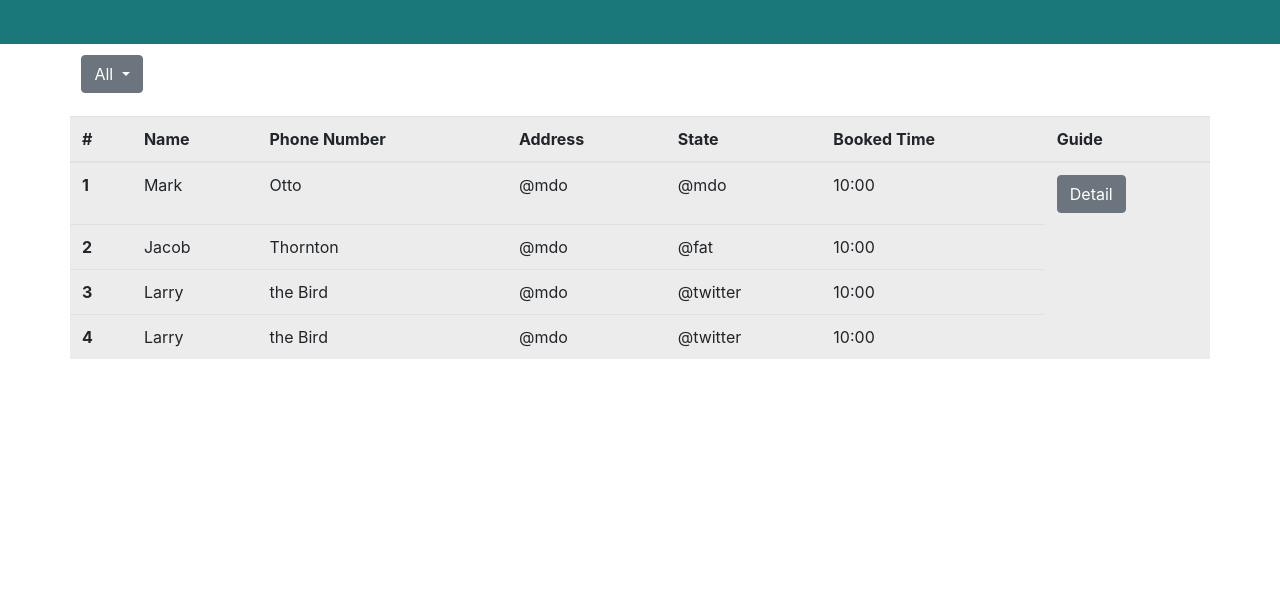
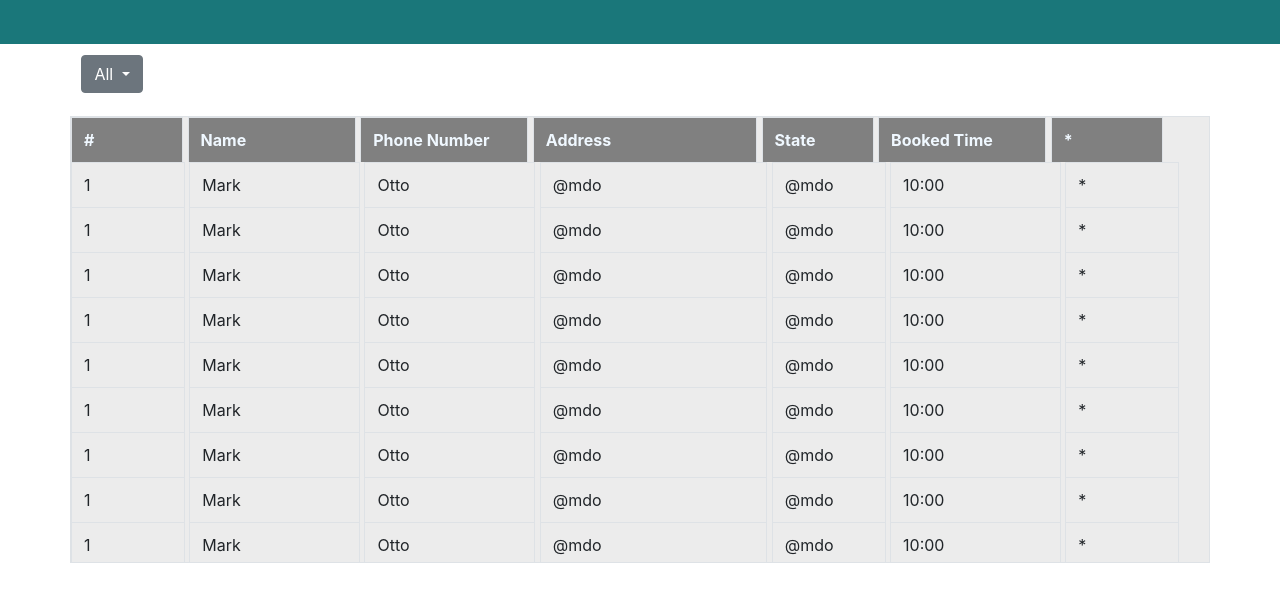
Before and after one commit to lqnhat97/simpleBike, a website: page Layout/request_management.html in a window 1280 px wide. Shown: the part 89-690 px from the top of the page. Drawn offline with nearby package versions, Linux system fonts and the light colour scheme.

Commit message:
layout app3

```diff
--- a/Layout/request_management.html
+++ b/Layout/request_management.html
@@ -16,12 +16,13 @@
     <meta name="viewport" content="width=device-width, initial-scale=1">
     <!--request_management.js-->
     <script src="../Public/JS/request_management.js"></script>
+    <link rel="stylesheet" href="../Public/CSS/manager.css">
 </head>
 
 <body style="background-color:white;">
-        <div style="background-color:rgb(26, 119, 122); padding: 3%;">
-                <h1 style="text-align:center; color:white;;"> SimpleBike Request Management</h1>
-            </div>
+    <div style="background-color:rgb(26, 119, 122); padding: 3%;">
+        <h1 style="text-align:center; color:white;;"> SimpleBike Request Management</h1>
+    </div>
     <div class="container" style="background-color:white; height: 100%;padding: 0;">
 
         <div class="dropdown" style="margin-bottom:1%; width: 10%;  padding:1%">
@@ -37,56 +38,118 @@
                 <a class="dropdown-item" href="#">Moving</a>
                 <a class="dropdown-item" href="#">Finish</a>
             </div>
-        </div style="margin: 3%;">
-        <table class="table table-active" id="requestTable">
+        </div>
+        <table class="table table-bordered table table-fixed table-active" id="requestTable" >
             <thead>
                 <tr>
-                    <th scope="col">#</th>
-                    <th scope="col">Name</th>
-                    <th scope="col">Phone Number</th>
-                    <th scope="col">Address</th>
-                    <th scope="col">State</th>
-                    <th scope="col">Booked Time</th>
-                    <th scope="col">Guide</th>
+                    <th scope="col" class="col10per">#</th>
+                    <th scope="col" class="col15per">Name</th>
+                    <th scope="col" class="col15per">Phone Number</th>
+                    <th scope="col" class="col20per">Address</th>
+                    <th scope="col" class="col10per">State</th>
+                    <th scope="col" class="col15per">Booked Time</th>
+                    <th scope="col" class="col10per">*</th>
                 </tr>
             </thead>
             <tbody>
                 <tr>
-                    <th scope="row">1</th>
-                    <td>Mark</td>
-                    <td>Otto</td>
-                    <td>@mdo</td>
-                    <td>@mdo</td>
-                    <td>10:00</td>
-                    <td>
-                        <button class="btn btn-secondary">
-                            Detail
-                        </button>
-                    </td>
+                    <td scope="row" class="col10per">1</td>
+                    <td class="col15per">Mark</td>
+                    <td class="col15per">Otto</td>
+                    <td class="col20per">@mdo</td>
+                    <td class="col10per">@mdo</td>
+                    <td class="col15per">10:00</td>
+                    <td class="col10per"> *  </td>
                 </tr>
                 <tr>
-                    <th scope="row">2</th>
-                    <td>Jacob</td>
-                    <td>Thornton</td>
-                    <td>@mdo</td>
-                    <td>@fat</td>
-                    <td>10:00</td>
+                    <td scope="row" class="col10per">1</td>
+                    <td class="col15per">Mark</td>
+                    <td class="col15per">Otto</td>
+                    <td class="col20per">@mdo</td>
+                    <td class="col10per">@mdo</td>
+                    <td class="col15per">10:00</td>
+                    <td class="col10per"> *  </td>
                 </tr>
                 <tr>
-                    <th scope="row">3</th>
-                    <td>Larry</td>
-                    <td>the Bird</td>
-                    <td>@mdo</td>
-                    <td>@twitter</td>
-                    <td>10:00</td>
+                    <td scope="row" class="col10per">1</td>
+                    <td class="col15per">Mark</td>
+                    <td class="col15per">Otto</td>
+                    <td class="col20per">@mdo</td>
+                    <td class="col10per">@mdo</td>
+                    <td class="col15per">10:00</td>
+                    <td class="col10per"> *  </td>
                 </tr>
                 <tr>
-                    <th scope="row">4</th>
-                    <td>Larry</td>
-                    <td>the Bird</td>
-                    <td>@mdo</td>
-                    <td>@twitter</td>
-                    <td>10:00</td>
+                    <td scope="row" class="col10per">1</td>
+                    <td class="col15per">Mark</td>
+                    <td class="col15per">Otto</td>
+                    <td class="col20per">@mdo</td>
+                    <td class="col10per">@mdo</td>
+                    <td class="col15per">10:00</td>
+                    <td class="col10per"> *  </td>
+                </tr>
+                <tr>
+                    <td scope="row" class="col10per">1</td>
+                    <td class="col15per">Mark</td>
+                    <td class="col15per">Otto</td>
+                    <td class="col20per">@mdo</td>
+                    <td class="col10per">@mdo</td>
+                    <td class="col15per">10:00</td>
+                    <td class="col10per"> *  </td>
+                </tr>
+                <tr>
+                    <td scope="row" class="col10per">1</td>
+                    <td class="col15per">Mark</td>
+                    <td class="col15per">Otto</td>
+                    <td class="col20per">@mdo</td>
+                    <td class="col10per">@mdo</td>
+                    <td class="col15per">10:00</td>
+                    <td class="col10per"> *  </td>
+                </tr>
+                <tr>
+                    <td scope="row" class="col10per">1</td>
+                    <td class="col15per">Mark</td>
+                    <td class="col15per">Otto</td>
+                    <td class="col20per">@mdo</td>
+                    <td class="col10per">@mdo</td>
+                    <td class="col15per">10:00</td>
+                    <td class="col10per"> *  </td>
+                </tr>
+                <tr>
+                    <td scope="row" class="col10per">1</td>
+                    <td class="col15per">Mark</td>
+                    <td class="col15per">Otto</td>
+                    <td class="col20per">@mdo</td>
+                    <td class="col10per">@mdo</td>
+                    <td class="col15per">10:00</td>
+                    <td class="col10per"> *  </td>
+                </tr>
+                <tr>
+                    <td scope="row" class="col10per">1</td>
+                    <td class="col15per">Mark</td>
+                    <td class="col15per">Otto</td>
+                    <td class="col20per">@mdo</td>
+                    <td class="col10per">@mdo</td>
+                    <td class="col15per">10:00</td>
+                    <td class="col10per"> *  </td>
+                </tr>
+                <tr>
+                    <td scope="row" class="col10per">1</td>
+                    <td class="col15per">Mark</td>
+                    <td class="col15per">Otto</td>
+                    <td class="col20per">@mdo</td>
+                    <td class="col10per">@mdo</td>
+                    <td class="col15per">10:00</td>
+                    <td class="col10per"> *  </td>
+                </tr>
+                <tr>
+                    <td scope="row" class="col10per">1</td>
+                    <td class="col15per">Mark</td>
+                    <td class="col15per">Otto</td>
+                    <td class="col20per">@mdo</td>
+                    <td class="col10per">@mdo</td>
+                    <td class="col15per">10:00</td>
+                    <td class="col10per"> *  </td>
                 </tr>
             </tbody>
         </table>
--- /dev/null
+++ b/Public/CSS/manager.css
@@ -0,0 +1,31 @@
+.table-fixed thead {
+    width: 98.5%;
+    }
+    .table-fixed tbody {
+    height: 400px;
+    overflow-x: auto;
+    overflow-y: auto;
+    width: 100%;
+    }
+    .table-fixed thead, .table-fixed tbody, .table-fixed tr, .table-fixed td, .table-fixed th {
+    display: block;
+    }
+    .table-fixed tbody td, .table-fixed thead > tr> th {
+    display: inline-block;
+    border-bottom-width: 0;
+    }
+
+    .table-fixed thead > tr> th{
+        background-color: gray;
+        color: aliceblue;
+    }
+
+    .col10per{
+        width: 10%;
+    }
+    .col15per{
+        width: 15%;
+    }
+    .col20per{
+        width: 20%;
+    }
```
